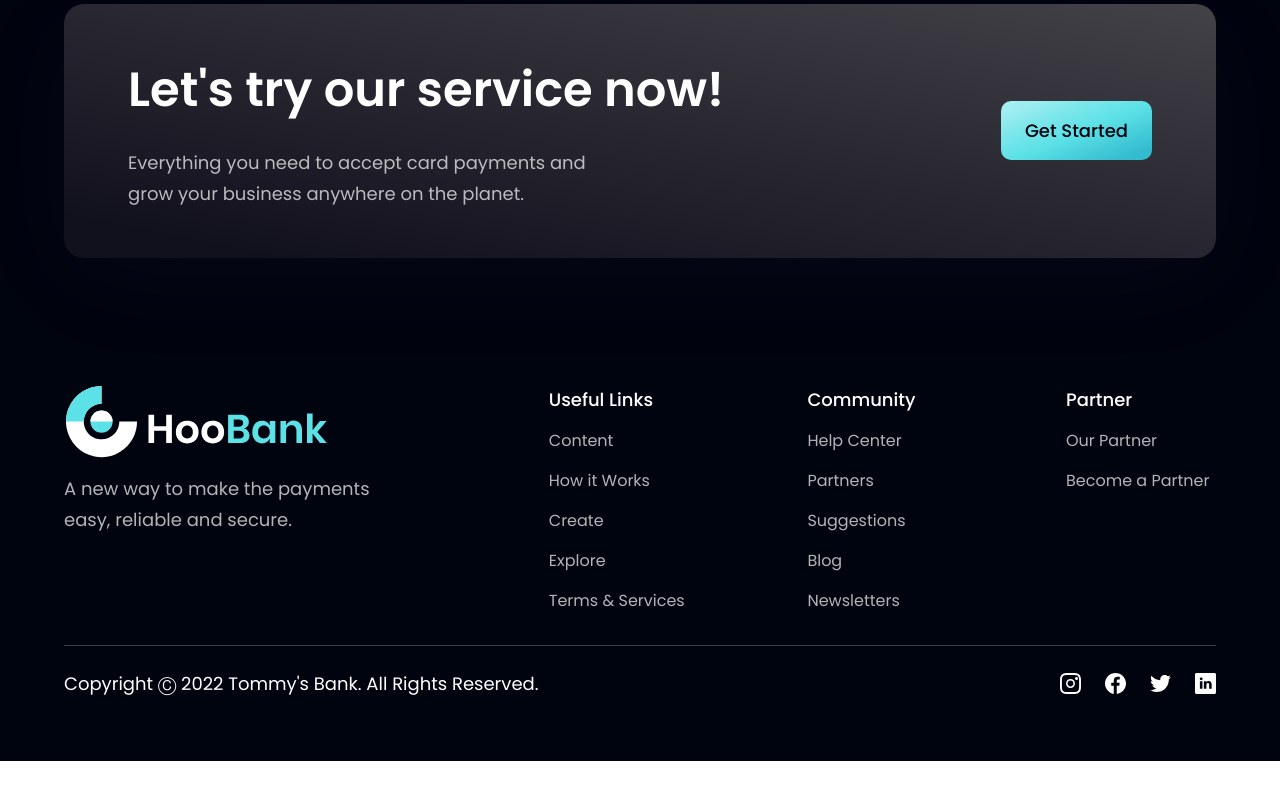
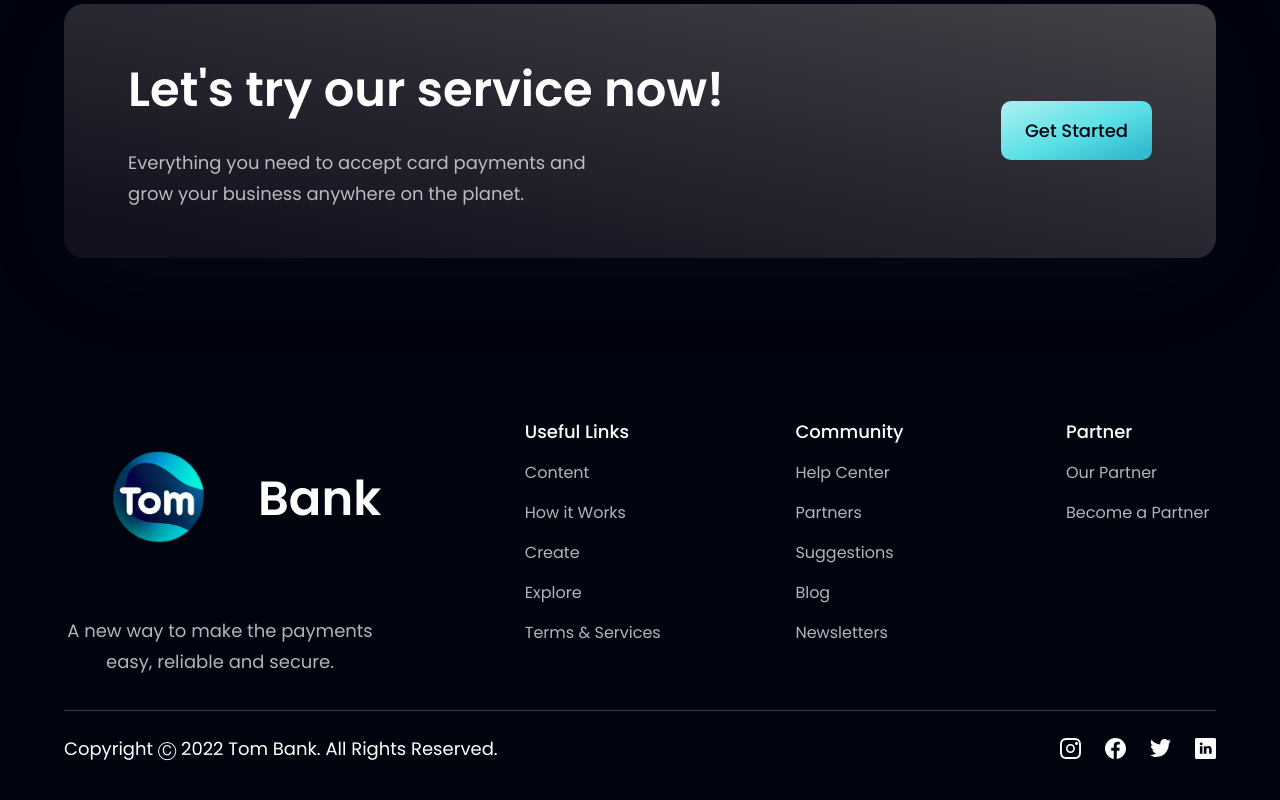
Before and after one commit to tommyboiii004/firstApp, a React (Vite) app: page / in a window 1280 px wide. Shown: the part 4144-4944 px from the top of the page. Before the commit the page ends 4905 px from the top, so only its background shows below. Built offline with nearby package versions, Linux system fonts and the light colour scheme.

Commit message:
changed footer logo and alignment

```diff
--- a/src/components/Footer.jsx
+++ b/src/components/Footer.jsx
@@ -4,14 +4,18 @@ import { footerLinks, socialMedia } from "../constants";
 
 const Footer = () => (
     <section className={`${styles.flexCenter} ${styles.paddingY} flex-col`}>
-        <div className={`${styles.flexStart} md:flex-row flex-col mb-8 w-full`}>
-            <div className="flex-[1] flex flex-col justify-start mr-10">
-                <img
-                    src={logo}
-                    alt="hoobank"
-                    className="w-[266px] h-[72.14px] object-contain"
-                />
-                <p className={`${styles.paragraph} mt-4 max-w-[312px]`}>
+        <div className={`${styles.flexCenter} md:flex-row flex-col mb-8 w-full`}>
+            <div className={`flex-[1] flex flex-col justify-start sm:flex-col sm:${styles.flexStart} md:${styles.flexStart}`}>
+                {/* <div className="flex-[1] flex flex-col justify-start sm:flex-col sm:content-between"> */}
+                <div className='w-full flex py-4 justify-between  items-center navbar'>
+                    <img
+                        src='./src/assets/tomLogo.png'
+                        alt="hoobank"
+                        className="w-[194px] h-[194px] object-contain"
+                    />
+                    <h3 className={`${styles.heading2}`}>Bank</h3>
+                </div>
+                <p className={`${styles.paragraph} mt-1 max-w-[312px] text-center`}>
                     A new way to make the payments easy, reliable and secure.
                 </p>
             </div>
@@ -40,7 +44,7 @@ const Footer = () => (
 
         <div className="w-full flex justify-between items-center md:flex-row flex-col pt-6 border-t-[1px] border-t-[#3F3E45]">
             <p className="font-poppins font-normal text-center text-[18px] leading-[27px] text-white">
-                Copyright Ⓒ 2022 Tommy's Bank. All Rights Reserved.
+                Copyright Ⓒ 2022 Tom Bank. All Rights Reserved.
             </p>
 
             <div className="flex flex-row md:mt-0 mt-6">
--- a/src/components/Navbar.jsx
+++ b/src/components/Navbar.jsx
@@ -8,7 +8,7 @@ const Navbar = () => {
 
     return (
         <nav className='w-full flex py-4 justify-between items-center navbar'>
-            <img src='./src/assets/tomLogo.png' alt="hoobank" className='w-[154px] h-[154px]' />
+            <img src='./src/assets/tomLogo.png' alt="tomLogo" className='w-[154px] h-[154px]' />
 
             <h3 className={`${styles.heading2}`}>Bank</h3>
 
```
